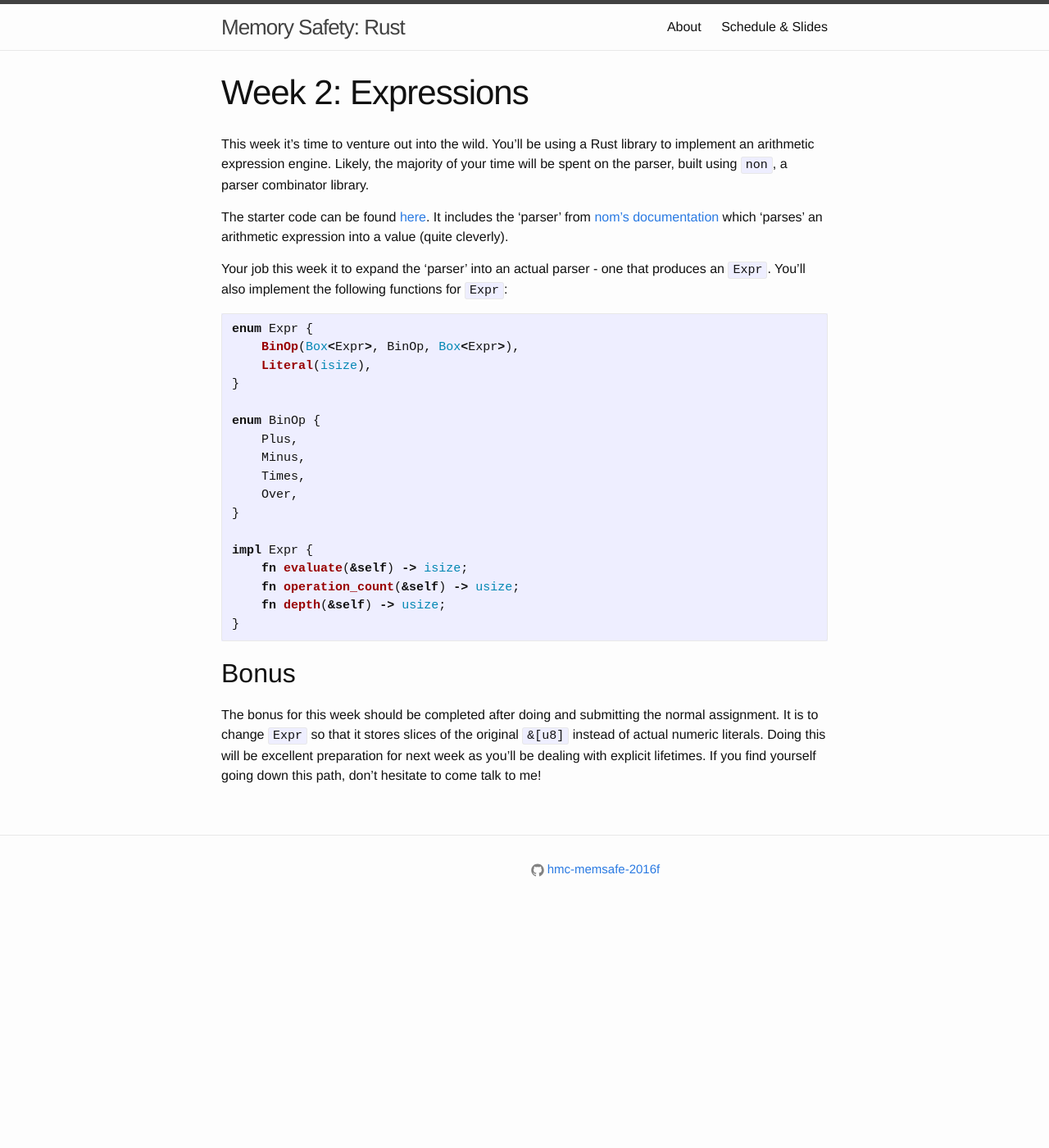
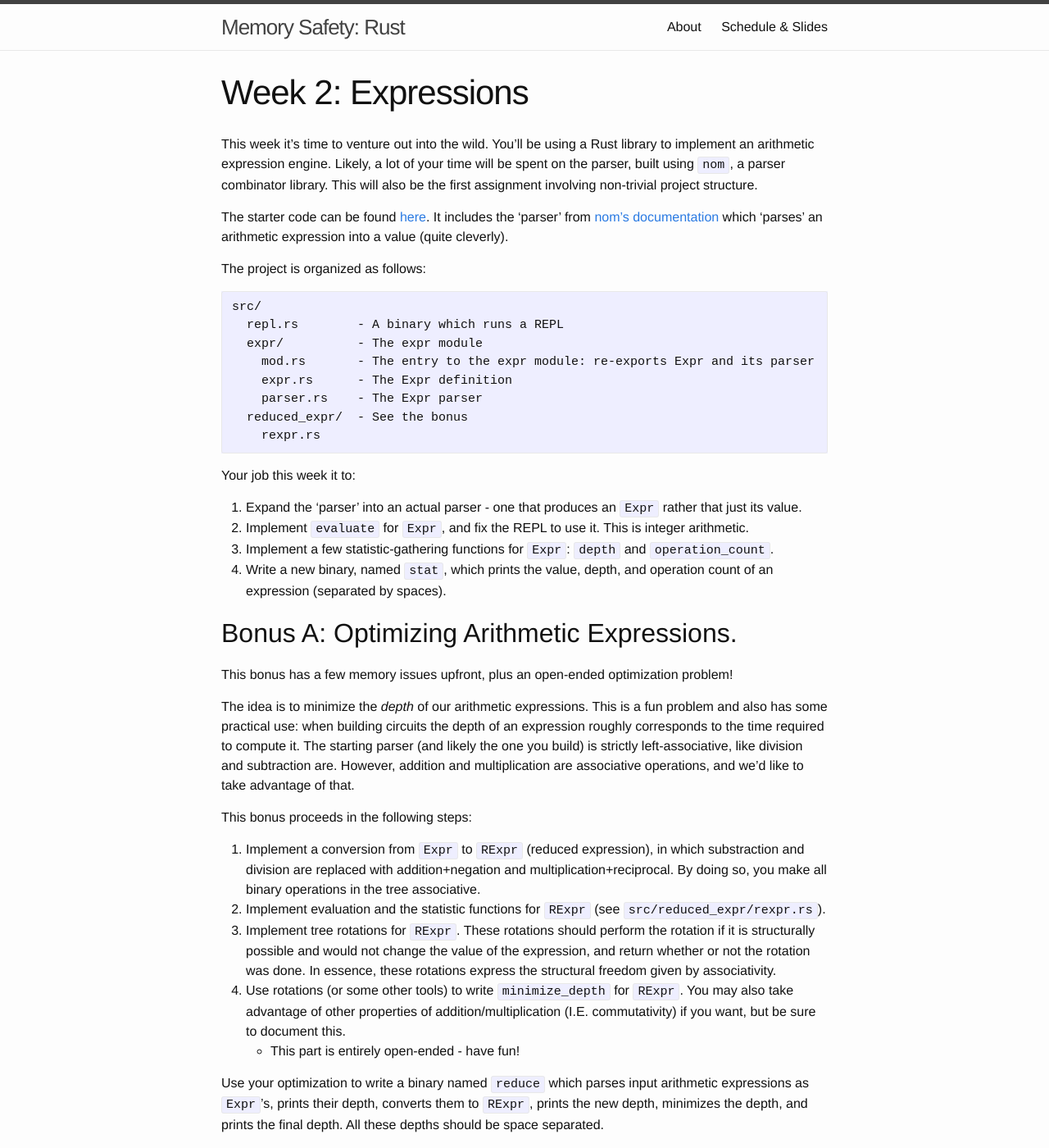
Before and after one commit to hmc-memsafe-2016f/hmc-memsafe-2016f.github.io, a Jekyll site: the page built from assignments/wk2/index.md, in a window 1280 px wide and 1400 px high. Shown: the whole window at 82% size. Built offline with Jekyll 4.4.1, drawn with Linux system fonts in a browser that asks for light colours; some of the changed text lies outside the part shown.

Commit message:
Assignment 2 bonusses

````diff
--- a/assignments/wk2/index.md
+++ b/assignments/wk2/index.md
@@ -6,45 +6,95 @@ title: "Week 2: Expressions"
 ---
 
 This week it's time to venture out into the wild. You'll be using a Rust
-library to implement an arithmetic expression engine. Likely, the majority of
-your time will be spent on the parser, built using `non`, a parser combinator
-library.
+library to implement an arithmetic expression engine. Likely, a lot of your
+time will be spent on the parser, built using `nom`, a parser combinator
+library. This will also be the first assignment involving non-trivial project
+structure.
 
 The starter code can be found [here][wk2-github]. It includes the 'parser' from
 [nom's documentation][nom] which 'parses' an arithmetic expression into a
 value (quite cleverly).
 
-Your job this week it to expand the 'parser' into an actual parser - one that
-produces an `Expr`. You'll also implement the following functions for `Expr`:
+The project is organized as follows:
 
-```rust
-enum Expr {
-    BinOp(Box<Expr>, BinOp, Box<Expr>),
-    Literal(isize),
-}
-
-enum BinOp {
-    Plus,
-    Minus,
-    Times,
-    Over,
-}
-
-impl Expr {
-    fn evaluate(&self) -> isize;
-    fn operation_count(&self) -> usize;
-    fn depth(&self) -> usize;
-}
+```
+src/
+  repl.rs        - A binary which runs a REPL
+  expr/          - The expr module
+    mod.rs       - The entry to the expr module: re-exports Expr and its parser
+    expr.rs      - The Expr definition
+    parser.rs    - The Expr parser
+  reduced_expr/  - See the bonus
+    rexpr.rs
 ```
 
-## Bonus
+Your job this week it to:
 
-The bonus for this week should be completed after doing and submitting the
-normal assignment. It is to change `Expr` so that it stores slices of the
-original `&[u8]` instead of actual numeric literals. Doing this will be
-excellent preparation for next week as you'll be dealing with explicit
-lifetimes. If you find yourself going down this path, don't hesitate to come
-talk to me!
+   1. Expand the 'parser' into an actual parser - one that produces an `Expr`
+      rather that just its value.
+   1. Implement `evaluate` for `Expr`, and fix the REPL to use it. This is
+      integer arithmetic.
+   1. Implement a few statistic-gathering functions for `Expr`: `depth` and
+      `operation_count`.
+   1. Write a new binary, named `stat`, which prints the value, depth, and
+      operation count of an expression (separated by spaces).
+
+## Bonus A: Optimizing Arithmetic Expressions.
+
+This bonus has a few memory issues upfront, plus an open-ended optimization
+problem!
+
+The idea is to minimize the _depth_ of our arithmetic expressions. This is a
+fun problem and also has some practical use: when building circuits the depth
+of an expression roughly corresponds to the time required to compute it. The
+starting parser (and likely the one you build) is strictly left-associative,
+like division and subtraction are. However, addition and multiplication are
+associative operations, and we'd like to take advantage of that.
+
+This bonus proceeds in the following steps:
+
+   1. Implement a conversion from `Expr` to `RExpr` (reduced expression), in
+      which substraction and division are replaced with addition+negation and
+      multiplication+reciprocal. By doing so, you make all binary operations in
+      the tree associative.
+   2. Implement evaluation and the statistic functions for `RExpr` (see
+      `src/reduced_expr/rexpr.rs`).
+   3. Implement tree rotations for `RExpr`. These rotations should perform the
+      rotation if it is structurally possible and would not change the value of
+      the expression, and return whether or not the rotation was done. In
+      essence, these rotations express the structural freedom given by
+      associativity.
+   4. Use rotations (or some other tools) to write `minimize_depth` for
+      `RExpr`.  You may also take advantage of other properties of
+      addition/multiplication (I.E. commutativity) if you want, but be sure to
+      document this.
+      * This part is entirely open-ended - have fun!
+
+Use your optimization to write a binary named `reduce` which parses input
+arithmetic expressions as `Expr`'s, prints their depth, converts them to
+`RExpr`, prints the new depth, minimizes the depth, and prints the final depth.
+All these depths should be space separated.
+
+## Bonus B: Whitespace Insensitivity.
+
+Change your parser so that it is no longer whitespace sensitive! There are a
+few ways to go about this, so I'll leave it up to you, just include a
+discussion of the methods you considered and their properties.
+
+## Bonus C: Lifetime Preview.
+
+This bonus is weakly motivated, but deals more directly with memory management
+issues.
+
+The goal for this bonus is to implment yet a _third_ version of `Expr`, lets
+call it `SliceExpr`, which instead of storing the integer value of literals in
+the expression will store the slices into the input - the slices where those
+literals are found. You should also implement `evaluate` for this new data
+structure as well.
+
+While this approach is useful in some cases (`nom` uses techniques like this
+under the hood), it's pretty silly here because integer literals are actually
+smaller than slices :laughing:.
 
 [wk2-github]: https://github.com/hmc-memsafe-2016f/wk2-starter
 [nom]: http://rust.unhandledexpression.com/nom/
````
